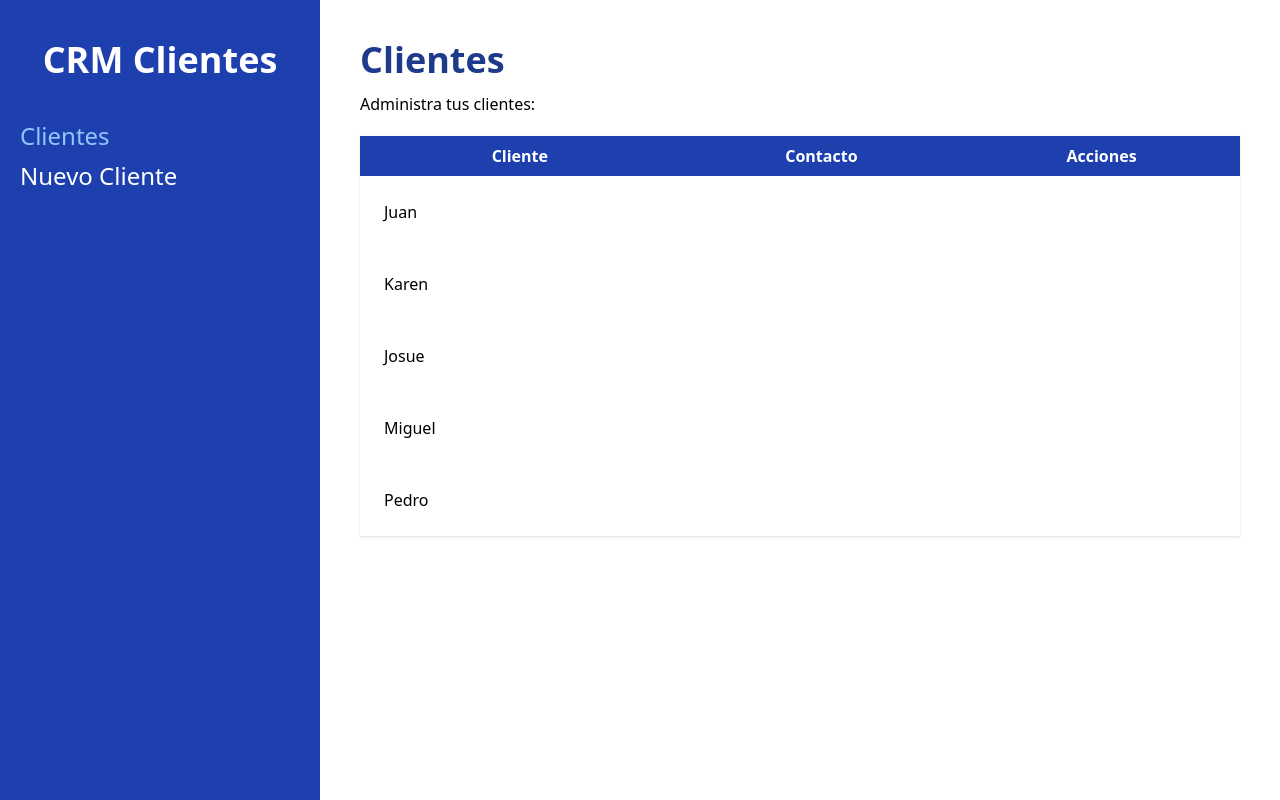
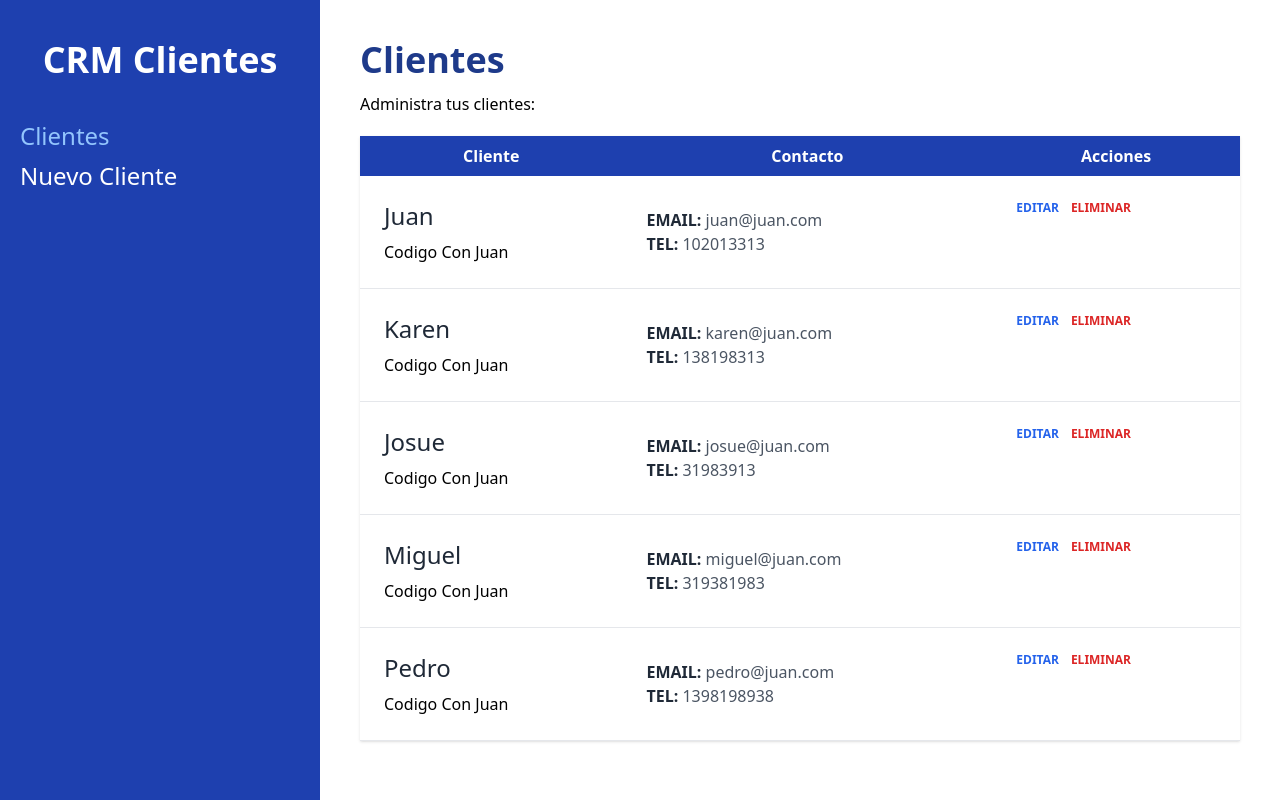
Before and after one commit to JordiTrassi/CRM-Vite, a React (Vite) app: page / in a window 1280 px wide. Built offline with nearby package versions, Linux system fonts and the light colour scheme.

Commit message:
Added the details in Client component

```diff
--- a/src/components/Client.jsx
+++ b/src/components/Client.jsx
@@ -3,9 +3,36 @@
 
     const { nombre, empresa, email, telefono, id} = cliente;
   return (
-    <tr>
-        <td className='p-6'>
-            {nombre}
+    <tr className="border-b">
+        <td className='p-6 space-y-2'>
+              <p className="text-2xl text-gray-800">{nombre}</p>
+              <p>{empresa}</p>
+        </td>
+
+        <td className="p-6">
+            <p className="text-gray-600">
+                <span className="text-gray-800 uppercase font-bold">Email: </span>
+                {email}
+            </p>
+            <p className="text-gray-600">
+                <span className="text-gray-800 uppercase font-bold">Tel: </span>
+                {telefono}
+            </p>
+          </td>
+
+          <td className='p-6 flex gap-3'>
+              <button
+                  type="button"
+                  className="text-blue-600 hover:text-blue-700 uppercase font-bold text-xs"
+              >
+                  Editar
+              </button>
+              <button
+                  type="button"
+                  className="text-red-600 hover:text-red-700 uppercase font-bold text-xs"
+              >
+                  Eliminar
+              </button>
         </td>
     </tr>
   )
```
